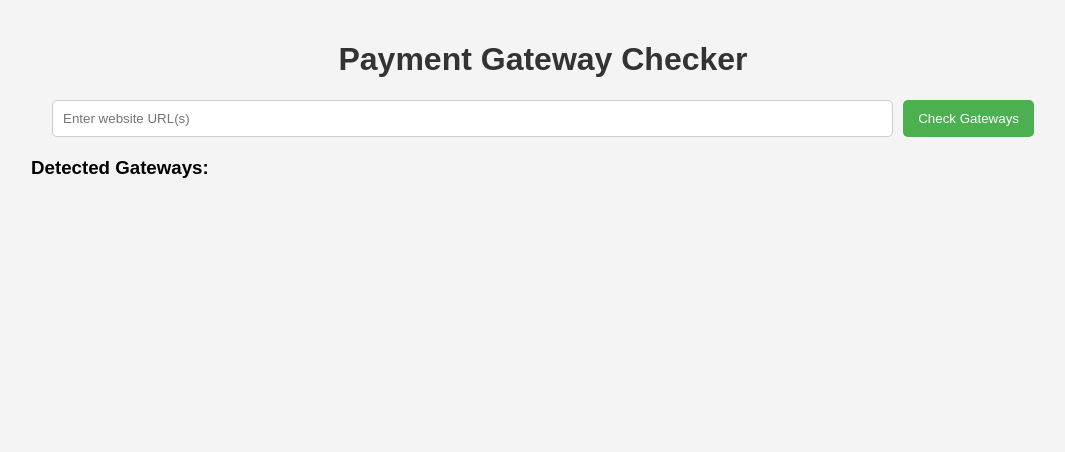
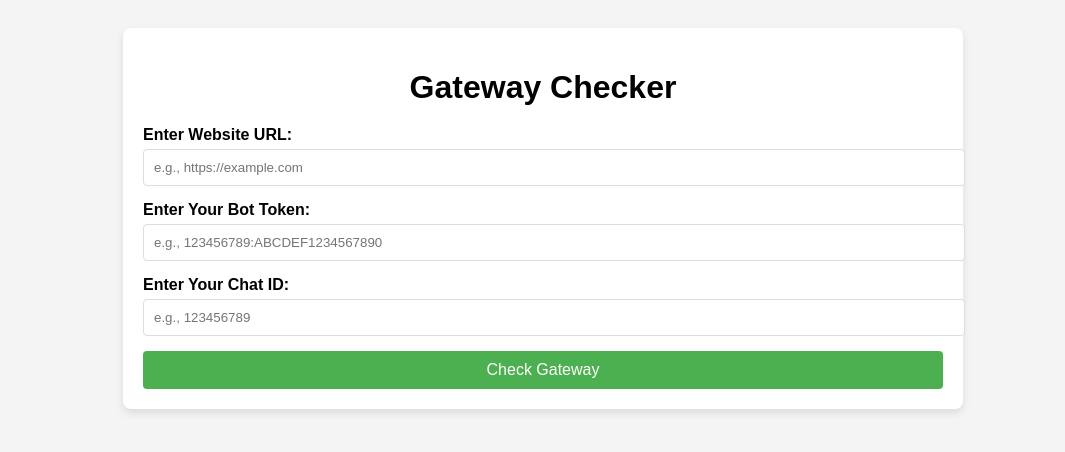
Before and after one commit to Tgbot82/GatewayCHK, a Flask app: page / in a window 1280 px wide. Shown: the top 452 px of the page, without its empty margins (97-1162 px from the left). Run offline with Flask 2, Linux system fonts and the light colour scheme.

Commit message:
Update index.html

```diff
--- a/templates/index.html
+++ b/templates/index.html
@@ -3,109 +3,89 @@
 <head>
     <meta charset="UTF-8">
     <meta name="viewport" content="width=device-width, initial-scale=1.0">
-    <title>Payment Gateway Checker</title>
-    <link rel="stylesheet" href="https://cdnjs.cloudflare.com/ajax/libs/font-awesome/6.0.0-beta3/css/all.min.css">
+    <title>Gateway Checker</title>
     <style>
         body {
             font-family: Arial, sans-serif;
-            margin: 0;
-            padding: 0;
             background-color: #f4f4f4;
+            padding: 20px;
         }
         .container {
-            width: 80%;
+            max-width: 800px;
             margin: 0 auto;
+            background-color: white;
             padding: 20px;
+            border-radius: 8px;
+            box-shadow: 0 4px 8px rgba(0,0,0,0.1);
         }
         h1 {
             text-align: center;
-            color: #333;
+            margin-bottom: 20px;
         }
-        .form-container {
-            display: flex;
-            justify-content: center;
-            margin: 20px 0;
+        .input-group {
+            margin-bottom: 15px;
         }
-        .form-container input {
-            width: 80%;
+        .input-group input {
+            width: 100%;
             padding: 10px;
-            margin-right: 10px;
-            border-radius: 5px;
-            border: 1px solid #ccc;
+            margin-top: 5px;
+            border: 1px solid #ddd;
+            border-radius: 4px;
         }
-        .form-container button {
-            padding: 10px 15px;
+        .input-group label {
+            font-weight: bold;
+        }
+        .btn {
+            display: block;
+            width: 100%;
+            padding: 10px;
             background-color: #4CAF50;
             color: white;
             border: none;
-            border-radius: 5px;
-            cursor: pointer;
+            border-radius: 4px;
+            font-size: 16px;
         }
-        .form-container button:hover {
-            background-color: #45a049;
-        }
-        .gateway-list {
+        .result {
+            background-color: #f9f9f9;
+            padding: 10px;
             margin-top: 20px;
-        }
-        .gateway-list ul {
-            list-style-type: none;
-            padding: 0;
-        }
-        .gateway-list li {
-            background-color: #fff;
-            padding: 10px;
-            margin-bottom: 5px;
-            border-radius: 5px;
-            box-shadow: 0 2px 4px rgba(0, 0, 0, 0.1);
-        }
-        .gateway-list li span {
-            font-weight: bold;
+            border-radius: 4px;
         }
     </style>
 </head>
 <body>
 
 <div class="container">
-    <h1>Payment Gateway Checker</h1>
-    <div class="form-container">
-        <input type="text" id="siteInput" placeholder="Enter website URL(s)">
-        <button id="checkButton">Check Gateways</button>
-    </div>
+    <h1>Gateway Checker</h1>
 
-    <div class="gateway-list">
-        <h3>Detected Gateways:</h3>
-        <ul id="gatewayList"></ul>
-    </div>
+    <form action="/check_gateways" method="GET">
+        <div class="input-group">
+            <label for="site">Enter Website URL:</label>
+            <input type="text" id="site" name="site" required placeholder="e.g., https://example.com">
+        </div>
+
+        <div class="input-group">
+            <label for="token">Enter Your Bot Token:</label>
+            <input type="text" id="token" name="token" required placeholder="e.g., 123456789:ABCDEF1234567890">
+        </div>
+
+        <div class="input-group">
+            <label for="chat_id">Enter Your Chat ID:</label>
+            <input type="text" id="chat_id" name="chat_id" required placeholder="e.g., 123456789">
+        </div>
+
+        <button type="submit" class="btn">Check Gateway</button>
+    </form>
+
+    {% if gateway %}
+        <div class="result">
+            <h3>Result:</h3>
+            <p><strong>Detected Gateways:</strong> {{ gateway }}</p>
+            <p><strong>Site ID:</strong> {{ site_id }}</p>
+            <p><strong>Token:</strong> {{ token }}</p>
+        </div>
+    {% endif %}
 </div>
-
-<script>
-    document.getElementById('checkButton').addEventListener('click', function() {
-        var siteInput = document.getElementById('siteInput').value;
-        var siteList = siteInput.split(',');
-
-        var gatewayList = document.getElementById('gatewayList');
-        gatewayList.innerHTML = '';
-
-        siteList.forEach(function(site) {
-            site = site.trim();
-            if (site) {
-                // Make an AJAX request to check the payment gateways for each site
-                fetch(`/check_gateways?site=${encodeURIComponent(site)}`)
-                    .then(response => response.json())
-                    .then(data => {
-                        var listItem = document.createElement('li');
-                        listItem.innerHTML = `<span>${site}:</span> ${data.gateway}`;
-                        gatewayList.appendChild(listItem);
-                    })
-                    .catch(error => {
-                        var listItem = document.createElement('li');
-                        listItem.innerHTML = `<span>${site}:</span> Error checking gateways`;
-                        gatewayList.appendChild(listItem);
-                    });
-            }
-        });
-    });
-</script>
 
 </body>
 </html>
```
